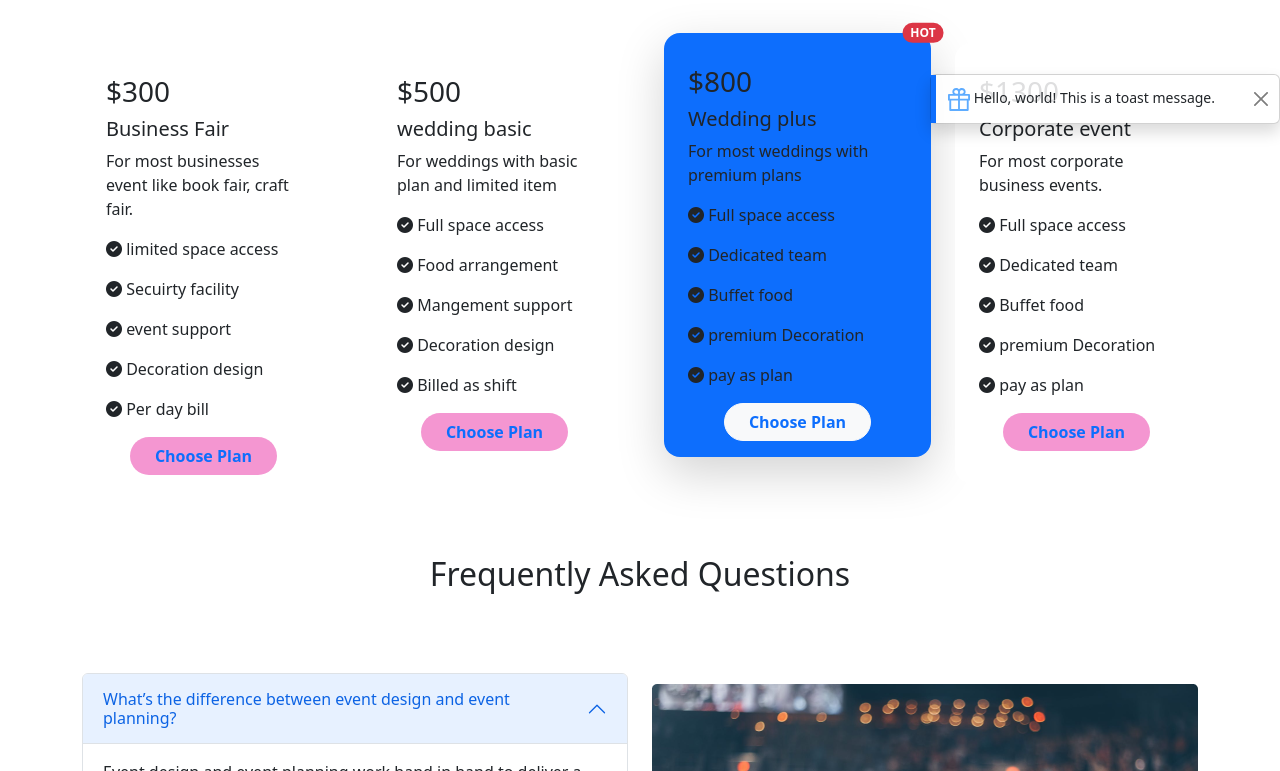
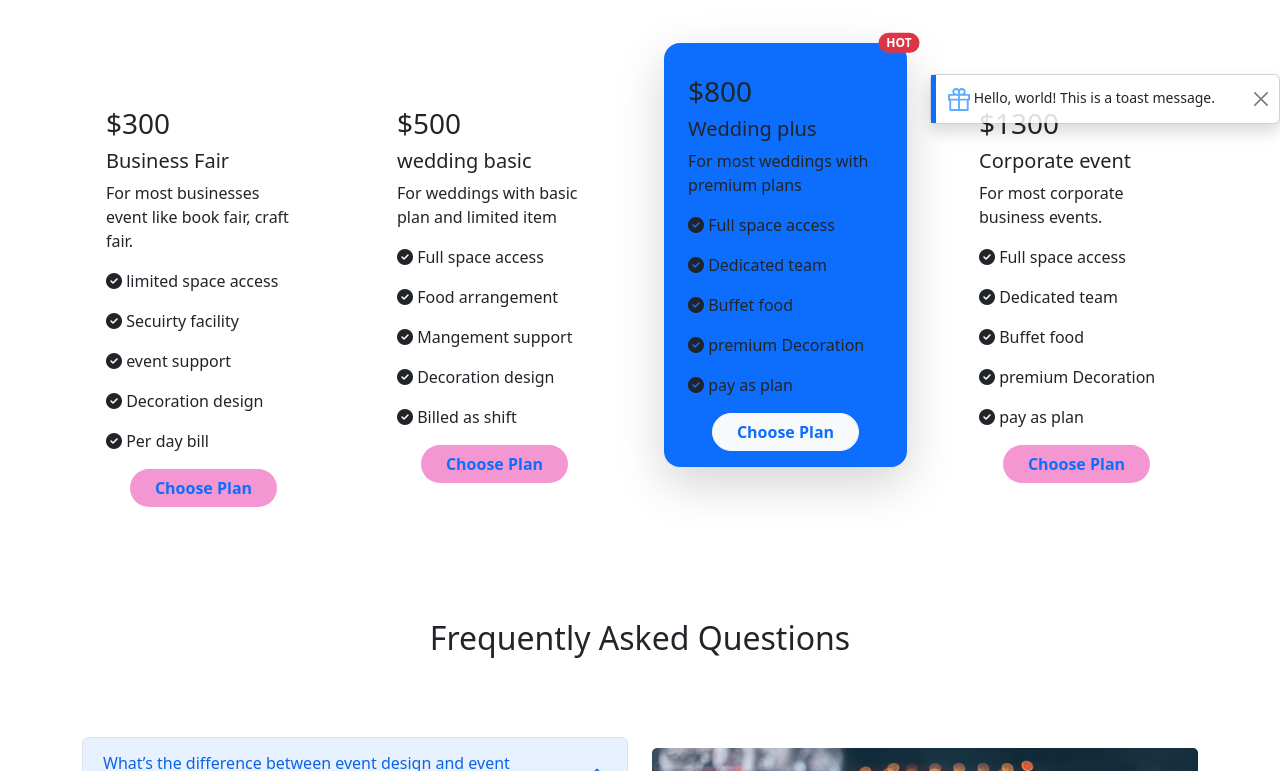
Before and after one commit to kaziafrozbd/Convention-center-A3-Bootstrap, a plain HTML site: page index.html in a window 1280 px wide. Shown: the part 676-1447 px from the top of the page. Drawn offline with nearby package versions, Linux system fonts and the light colour scheme.

Commit message:
package issues solved

```diff
--- a/index.html
+++ b/index.html
@@ -113,7 +113,7 @@
 
 
                     <div class="col">
-                    <div class="card border-0 rounded-4 py-3 px-2">
+                    <div class="card border-0 rounded-4 py-5 px-2">
 
                       <div class="card-body">
                         <h3>$300</h3>
@@ -147,7 +147,7 @@
 
                   </div>
                     <div class="col ">
-                    <div class="card border-0 rounded-4 py-3 px-2">
+                    <div class="card border-0 rounded-4 py-5 px-2">
                       <div class="card-body">
                         <h3>$500</h3>
                         <h5 class="card-title">wedding basic</h5>
@@ -179,9 +179,9 @@
 
 
                   </div>
-                    <div class="col position-relative">
+                    <div class="col ">
                         <div>
-                    <div class="card border-0 rounded-4 bg-primary px-2 position-absolute bottom shadow-lg">
+                    <div class="card border-0 rounded-4 bg-primary px-2 py-0 shadow-lg">
                         <p class="position-relative">
                             <span class="position-absolute top-0 start-100 translate-middle badge rounded-pill bg-danger">HOT</span>
                         </p>
@@ -217,7 +217,7 @@
 
                   </div>
                     <div class="col">
-                    <div class="card border-0 rounded-4 py-3 px-2">
+                    <div class="card border-0 rounded-4 py-5 px-2">
 
                       <div class="card-body">
                         <h3>$1300</h3>
```
